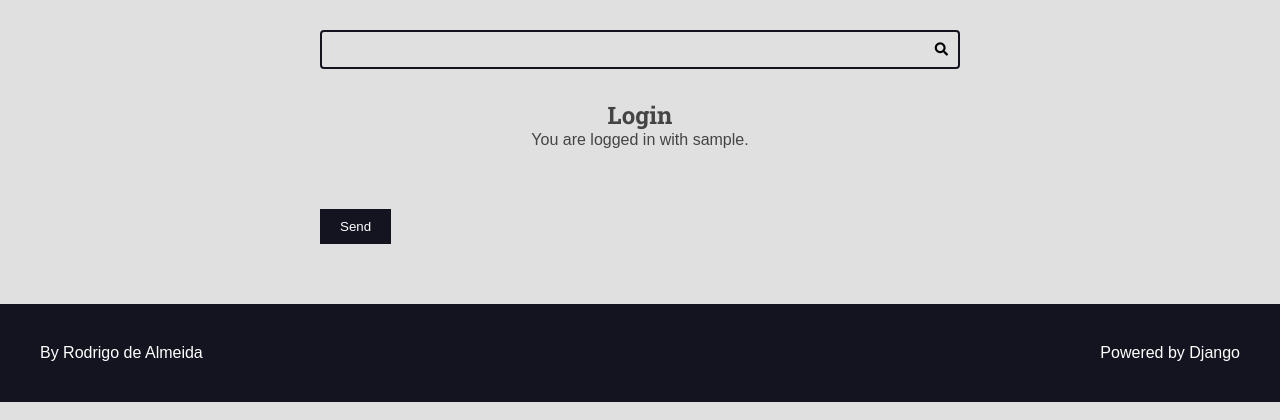
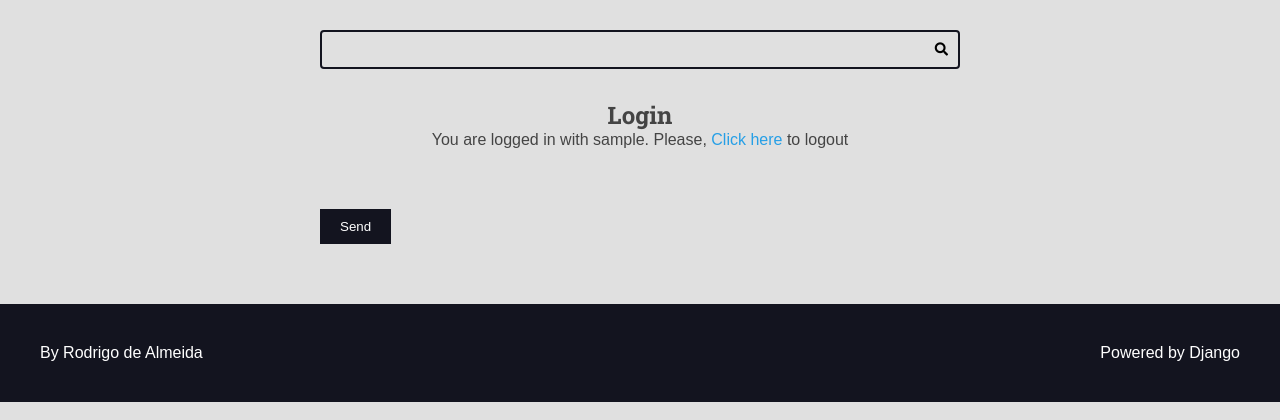
Before and after one commit to lordrodrigoo/Django, a Django app: template authors/templates/author/pages/login.html in a window 1280 px wide. Shown: the part 113-533 px from the top of the page. Run offline with Django 5.2, Linux system fonts and the light colour scheme; the template is opened without the code that fills it, so the values that code supplies are empty; the visitor is signed in with stand-in values (Sample User, id 1); parts of the project's set-up code (start-up, migrations or seed data) failed here and were passed over.

Commit message:
logout system and securyt csrf token

```diff
--- a/authors/templates/author/pages/login.html
+++ b/authors/templates/author/pages/login.html
@@ -6,9 +6,15 @@
   <div class="main-content center container">
     <h2>Login</h2>
     {% if request.user.is_authenticated %}
-      <p>You are logged in with
+      <div>You are logged in with
         {{ request.user.username }}.
-      </p>
+        Please,
+        <form  class='inline-form' action="{% url "authors:logout" %}" method='POST'>
+          {% csrf_token %}
+          <input type="hidden" name="username" value="{{request.user.username}}">
+          <button class='plaintext-button' type='submit'>Click here</button>
+        </form> to logout
+      </div>
     {% endif %}
   </div>
 
--- a/authors/urls.py
+++ b/authors/urls.py
@@ -8,6 +8,8 @@ urlpatterns = [
     path('register/create/', views.register_create, name='register_create' ),
     path('login/', views.login_view, name='login' ),
     path('login/create/', views.login_create, name='login_create' ),
+    path('login/logout/', views.logout_view, name='logout' ),
+
 
 
 ]
```
Also changed, not shown: authors/views.py (+14 -1 lines).
